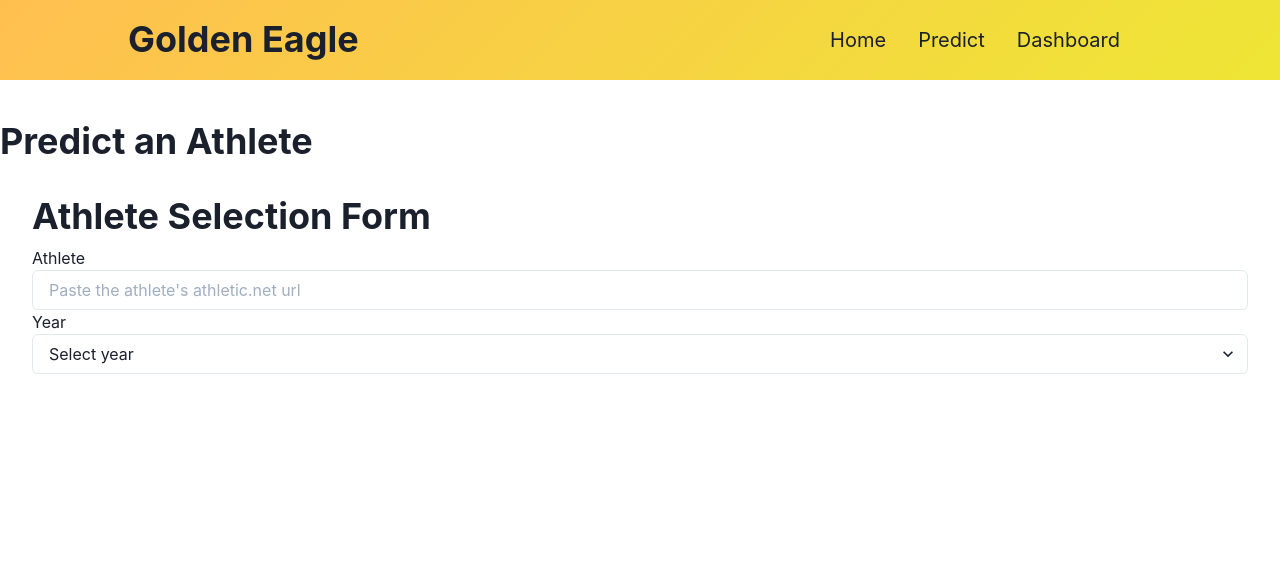
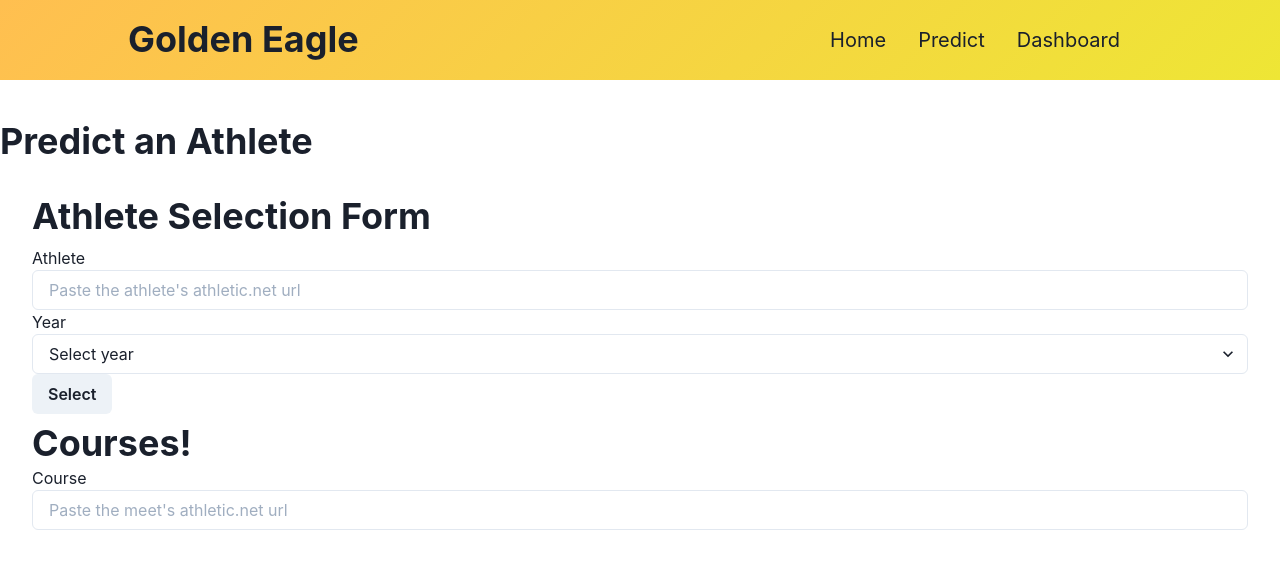
Before and after one commit to joshdelg/goldeneagle, a React (Create React App) app in the folder client/: page /predict in a window 1280 px wide. Shown: the top 568 px of the page. Built offline with nearby package versions, Linux system fonts and the light colour scheme.

Commit message:
Did a suprising amount of work to make a fetch request function

```diff
--- a/client/src/views/Predict.jsx
+++ b/client/src/views/Predict.jsx
@@ -1,10 +1,29 @@
-import { Box, Heading, Stack } from "@chakra-ui/layout";
-import { FormControl, Input, Select, Text } from "@chakra-ui/react";
+import { Box, Heading, Stack, Button, Input, Select, Text } from "@chakra-ui/react";
 import React, { useState } from "react";
 
 function Predict(props) {
 
+    /*const [athleteData, setAthleteData] = useState({}); // !in addition, SR, avg time that season/thus far, team ranking?, all time PR?
+    const [courseData, setCourseData] = useState({}); // !in addition, avg time drop/team time drop/num PRs after computation though in new dataset*/
+
+    const [athleteUrl, setAthleteUrl] = useState("");
+    const [meetUrl, setMeetUrl] = useState("");
     const [year, setYear] = useState("");
+
+    const onSelectAthlete = (e) => {
+        e.preventDefault();
+
+        // ! can make lib to automatically add content header?
+        fetch("/api/getAthleteData", {
+            method: 'POST',
+            headers: {
+                'Content-Type': 'application/json'
+            },
+            body: JSON.stringify({
+                athleteUrl: athleteUrl
+            })
+        }).then(res => res.json()).then(data => console.log(data)).catch((err) => console.error(err));
+    }
 
     return (
         <Box py="15vh">
@@ -14,7 +33,7 @@ function Predict(props) {
                 <Box>
                     <Box>
                         <Text>Athlete</Text>
-                        <Input placeholder="Paste the athlete's athletic.net url" type="text" />
+                        <Input placeholder="Paste the athlete's athletic.net url" type="text" value={athleteUrl} onChange={(e) => setAthleteUrl(e.target.value)}/>
                     </Box>
                     <Box>
                         <Text>Year</Text>
@@ -26,6 +45,16 @@ function Predict(props) {
                             }
                         </Select>
                     </Box>
+                    <Button onClick={onSelectAthlete}>Select</Button>
+                </Box>
+                <Box>
+                    <Heading>Courses!</Heading>
+                    <Box>
+                        <Box>
+                            <Text>Course</Text>
+                            <Input placeholder="Paste the meet's athletic.net url" type="text" value={meetUrl} onChange={(e) => setMeetUrl(e.target.value)} />
+                        </Box>
+                    </Box>
                 </Box>
             </Stack>
         </Box>
```
Also changed, not shown: 1 other file (tests, documents, lock files or other folders).
